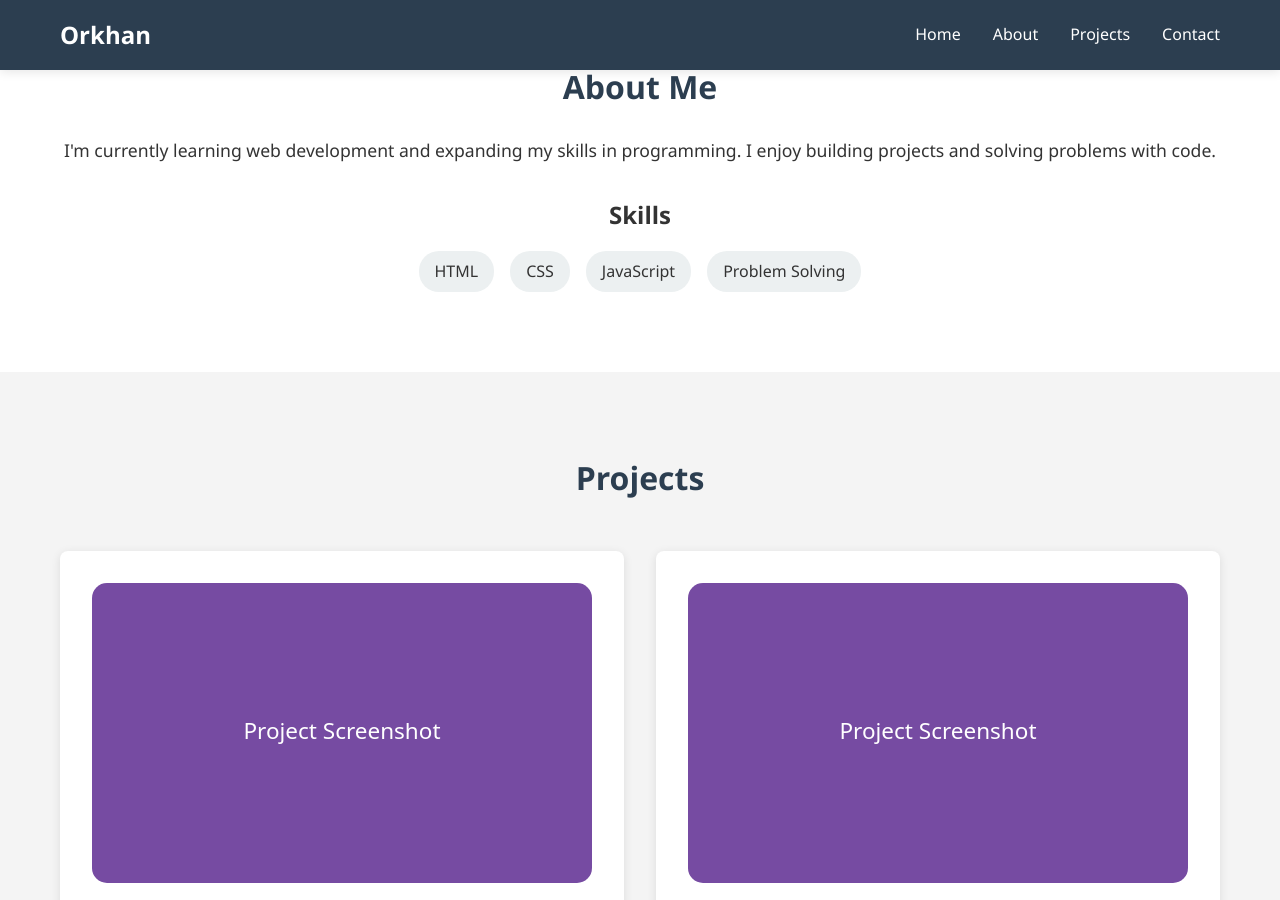
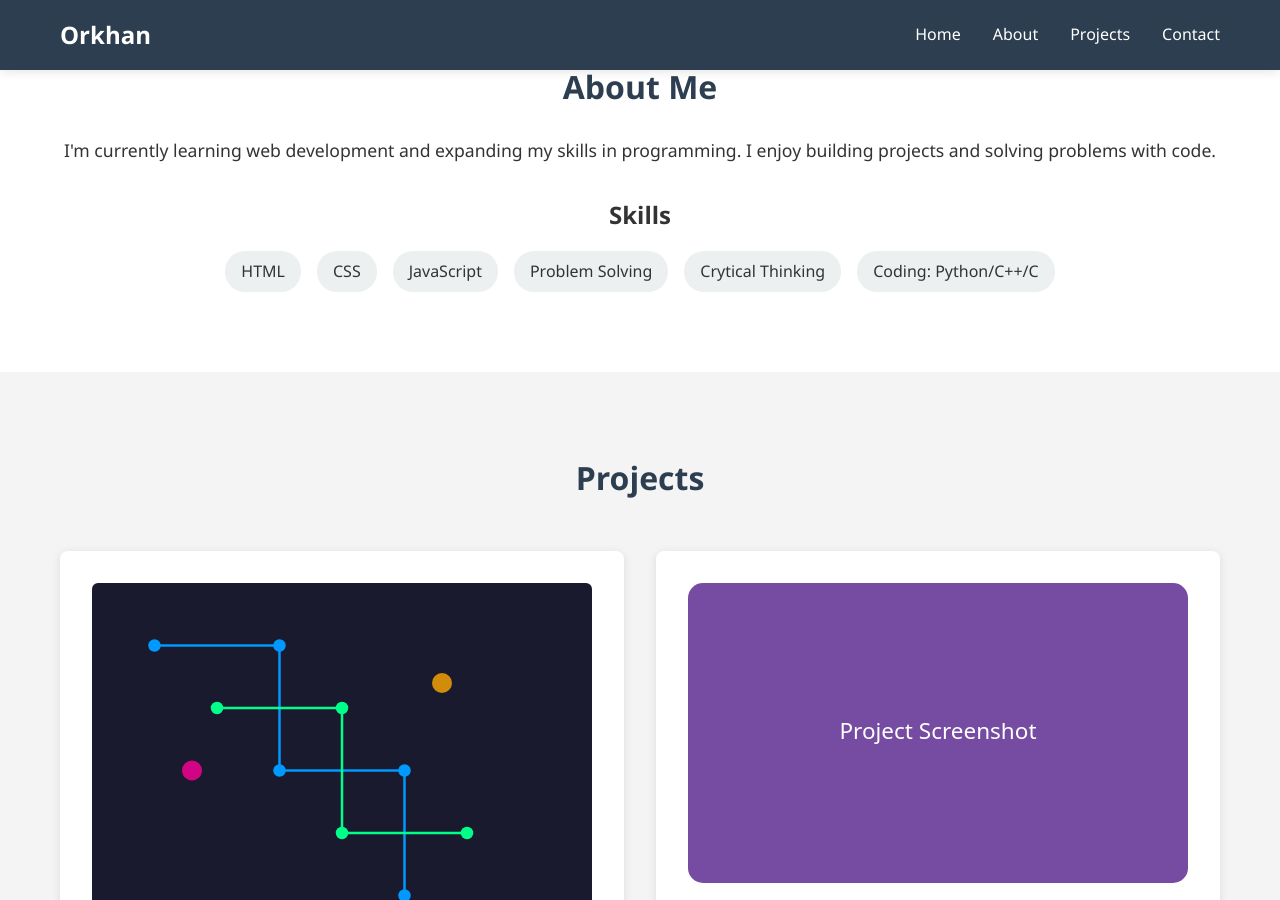
Before and after one commit to orkhan8/personal-website, a Jekyll site: the page built from index.html, in a window 1280 px wide and 900 px high, scrolled down 496 px. Built offline with Jekyll 4.4.1, drawn with Linux system fonts in a browser that asks for light colours.

Commit message:
Add custom circuit board image for Project 1

```diff
--- a/index.html
+++ b/index.html
@@ -40,6 +40,8 @@ title: Orkhan Shahmuradli - Personal Portfolio
                         <li>CSS</li>
                         <li>JavaScript</li>
                         <li>Problem Solving</li>
+                        <li>Crytical Thinking</li>
+                        <li>Coding: Python/C++/C</li>
                     </ul>
                 </div>
             </div>
@@ -52,7 +54,7 @@ title: Orkhan Shahmuradli - Personal Portfolio
                 <div class="project-grid">
 
                     <div class="project-card">
-                        <img src="{{ site.baseurl }}/media/project1.svg" alt="Project two screenshot" class="project-thumb">
+                        <img src="{{ site.baseurl }}/media/project1-circuits.svg" alt="Logical circuits project screenshot" class="project-thumb">
                         <h3>Project 1</h3>
                         <p>My group project about logical circuits</p>
                         <a href="https://youtu.be/sVX4yq-9aFw?si=4VhbetpiMVsVNpsL" class="project-link">View Project</a>
```
Also changed, not shown: media/project1-circuits.svg (added).
